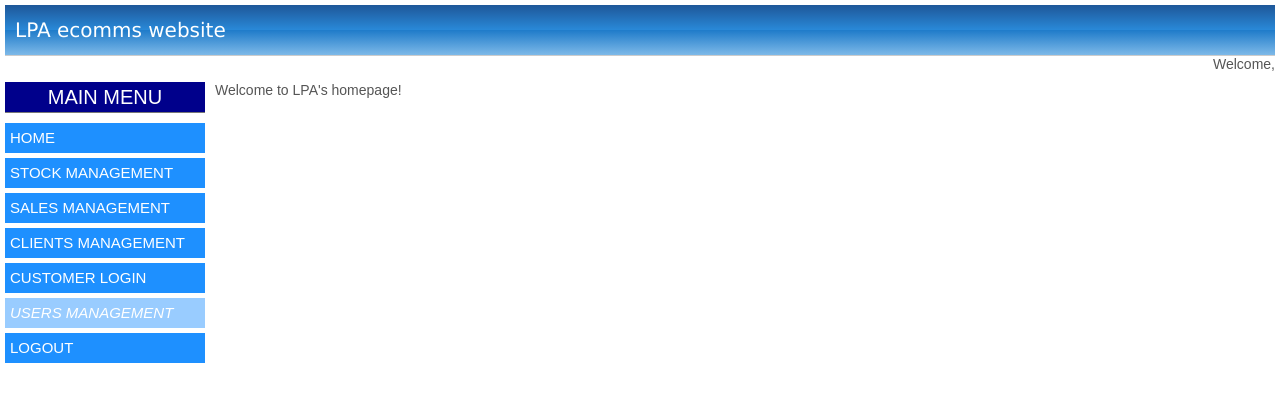
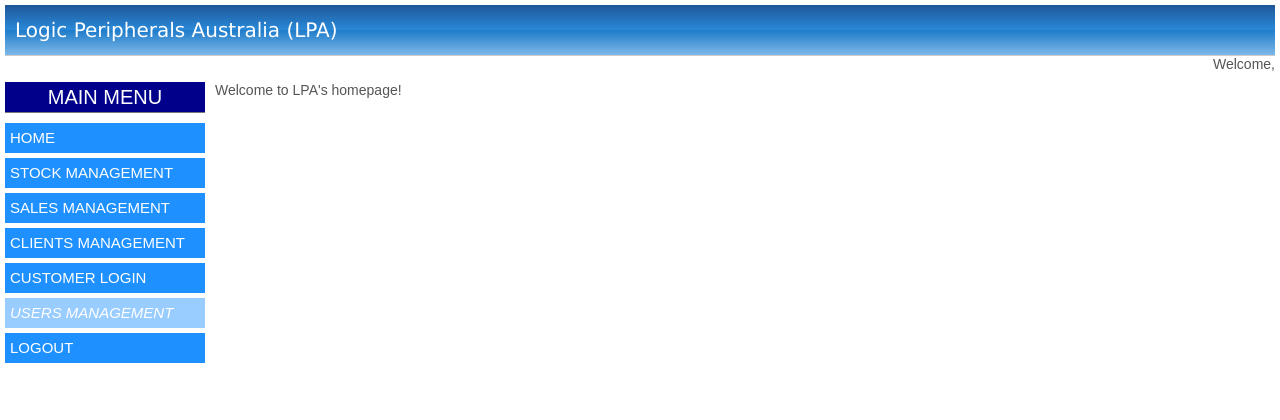
Before and after one commit to dalilakatialeo/LPA, a PHP site: page /index.php in a window 1280 px wide. Shown: the top 420 px of the page. Run offline with PHP 8.4, Linux system fonts and the light colour scheme; the visitor is signed in with stand-in values (Sample User, id 1); data that the repository does not hold is empty.

Commit message:
Update header.php

```diff
--- a/header.php
+++ b/header.php
@@ -1,7 +1,7 @@
 <!DOCTYPE html>
 <html>
   <head>
-    <title>LPA_ecomms Dalila</title>
+    <title>LPA</title>
     <link href="js/jquery-ui-1.12.1.custom/jquery-ui.min.css" rel="stylesheet" type="text/css">
     <link href="css/style.css" rel="stylesheet" type="text/css">
     <script src="js/jquery-3.1.1.min.js" type="text/javascript"></script>
@@ -14,7 +14,7 @@
   <body>
     <div id="header">
       <div style="margin-left: 10px">
-        LPA ecomms website
+        Logic Peripherals Australia (LPA)
       </div>
     </div>
     <div style="float:right"><?php echo $displayName; ?></div>
```
